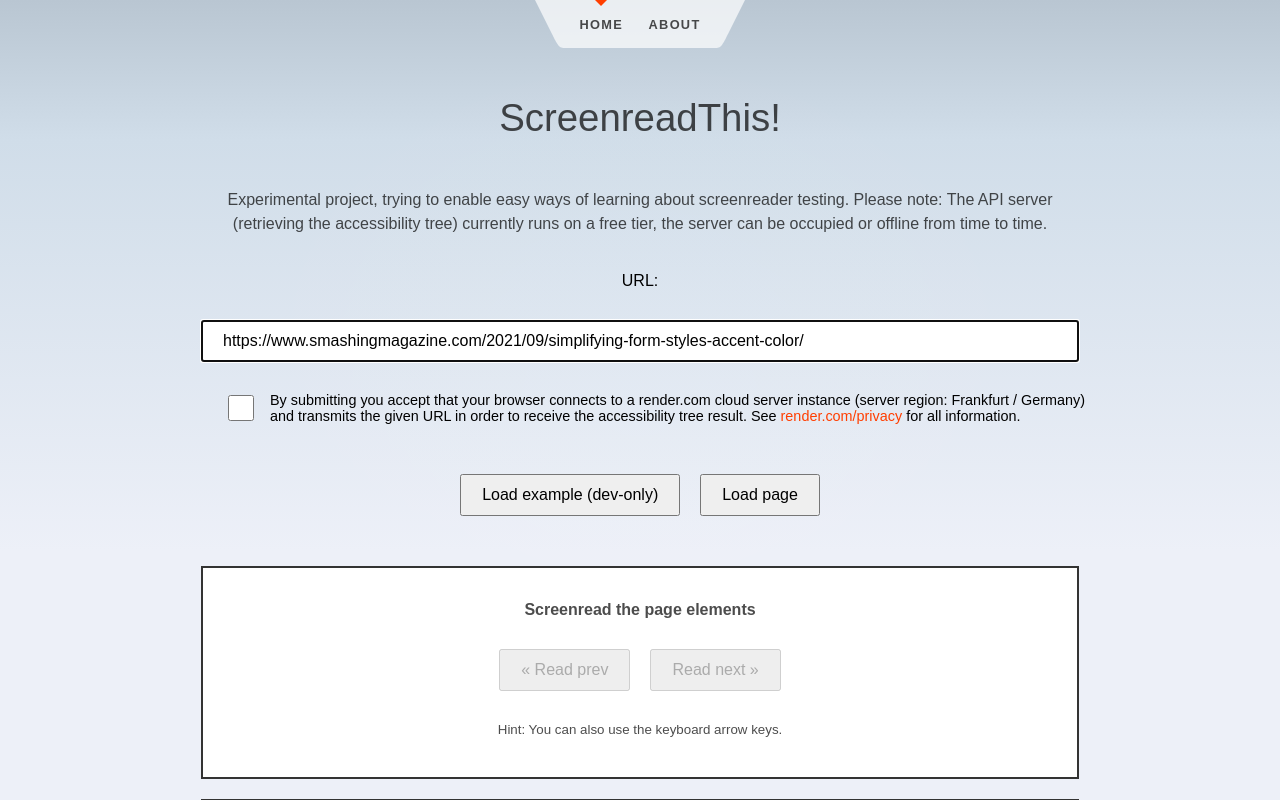
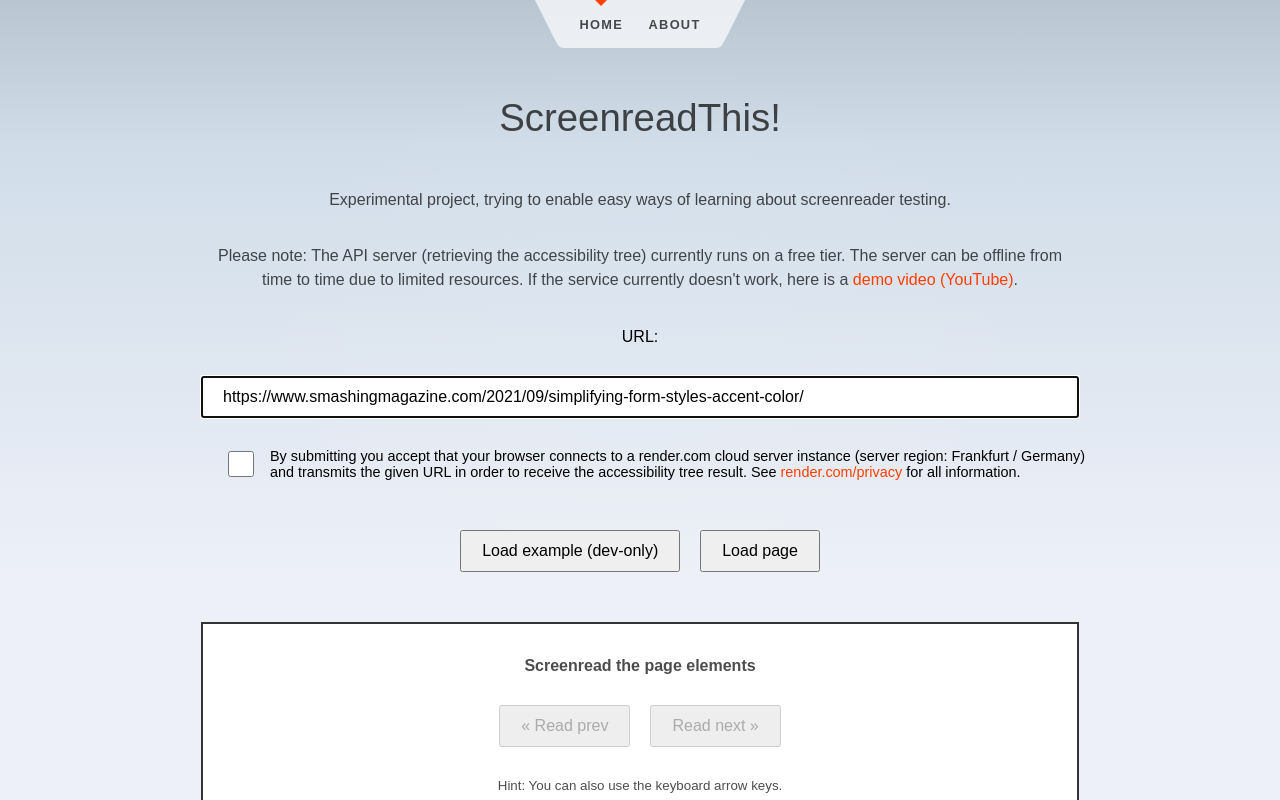
Before and after one commit to mandrasch/screenreadthis, a SvelteKit app: page / in a window 1280 px wide. Shown: the top 800 px of the page. Built offline with nearby package versions, Linux system fonts and the light colour scheme.

Commit message:
add info about demo video due to downtime

```diff
--- a/src/routes/+page.svelte
+++ b/src/routes/+page.svelte
@@ -220,10 +220,11 @@
 <section>
 	<h1>ScreenreadThis!</h1>
 	<p>
-		Experimental project, trying to enable easy ways of learning about screenreader testing. Please
-		note: The API server (retrieving the accessibility tree) currently runs on a free
-		tier, the server can be occupied or offline from time to time.
+		Experimental project, trying to enable easy ways of learning about screenreader testing.
 	</p>
+	<p>Please
+		note: The API server (retrieving the accessibility tree) currently runs on a free tier. The
+		server can be offline from time to time due to limited resources. If the service currently doesn't work, here is a <a href="https://www.youtube.com/watch?v=svpjpAsGThU">demo video (YouTube)</a>.</p>
 
 	<form on:submit|preventDefault={() => handleSubmit()}>
 		<label for="requestedUrl">URL:</label>
@@ -247,7 +248,10 @@
 				style="margin-left:10px;font-size:0.9rem; text-align:left;flex: 1 1 100%;"
 			>
 				By submitting you accept that your browser connects to a render.com cloud server instance
-				(server region: Frankfurt / Germany) and transmits the given URL in order to receive the accessibility tree result. See <a href="https://render.com/privacy">render.com/privacy</a> for all information.</label>
+				(server region: Frankfurt / Germany) and transmits the given URL in order to receive the
+				accessibility tree result. See <a href="https://render.com/privacy">render.com/privacy</a> for
+				all information.</label
+			>
 		</div>
 		<div class="submitButtons">
 			{#if dev}
@@ -300,7 +304,13 @@
 				Site title: {a11yTreeResult?.name}
 			{:else}{/if}
 
-			<p style="margin-top:30px;margin-bottom:0;"><small>Please note: The speech output is generated by the browser via WebSpeech API. A real screenreader software would read this differently. This speech output is just meant for demonstrational purposes of the accessibility tree, not for serious accessibility testing.</small></p>
+			<p style="margin-top:30px;margin-bottom:0;">
+				<small
+					>Please note: The speech output is generated by the browser via WebSpeech API. A real
+					screenreader software would read this differently. This speech output is just meant for
+					demonstrational purposes of the accessibility tree, not for serious accessibility testing.</small
+				>
+			</p>
 		</div>
 		<div class="jsonTreeContainer">
 			<h2>Full accessibility tree snapshot (via Puppeteer)</h2>
```
